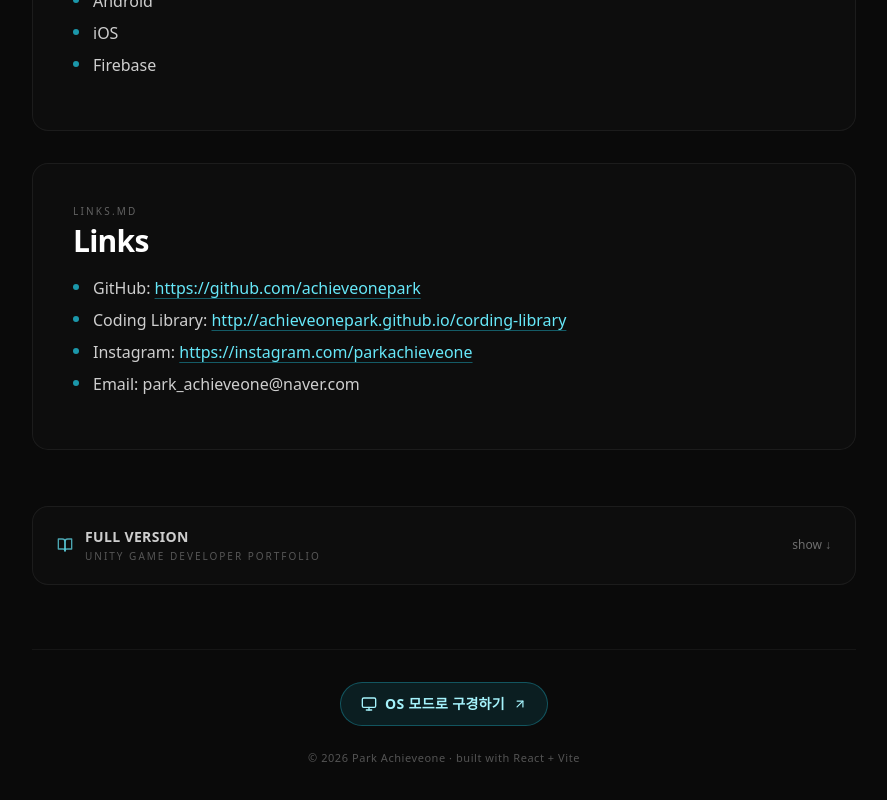
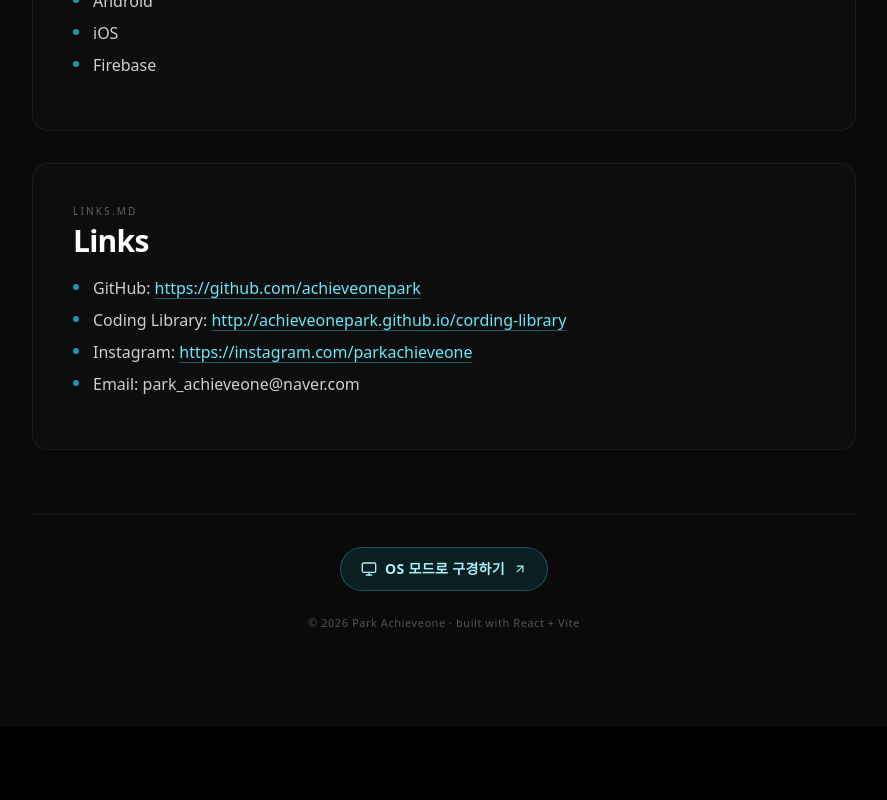
Before and after one commit to achieveonepark/achieveonepark.github.io, a React (Vite) app: page / in a window 1280 px wide. Shown: the part 8254-9054 px from the top of the page, without its empty margins (328-1215 px from the left). After the commit the page ends 8981 px from the top, so only its background shows below. Built offline with nearby package versions, Linux system fonts and the light colour scheme.

Commit message:
feat: FULL VERSION 제거

```diff
--- a/src/components/PortfolioSite.tsx
+++ b/src/components/PortfolioSite.tsx
@@ -739,48 +739,6 @@ export const PortfolioSite: React.FC<PortfolioSiteProps> = ({ onEnterOS }) => {
                         ))}
                     </div>
 
-                    {/* Collapsed section(s) at the bottom */}
-                    {collapsedSections.length > 0 && (
-                        <div className="mt-10 md:mt-14 space-y-4">
-                            {collapsedSections.map(section => {
-                                const open = collapsedOpen[section.slug];
-                                return (
-                                    <section
-                                        key={section.slug}
-                                        id={section.slug}
-                                        className="scroll-mt-24 rounded-2xl border border-white/[0.06] bg-white/[0.015]"
-                                    >
-                                        <button
-                                            type="button"
-                                            onClick={() => toggleCollapsed(section.slug)}
-                                            className="w-full flex items-center justify-between px-6 py-5 text-left text-white/70 hover:text-white transition"
-                                        >
-                                            <span className="flex items-center gap-3">
-                                                <BookOpen size={16} className="text-cyan-300/70 shrink-0" />
-                                                <span className="flex flex-col gap-0.5">
-                                                    <span className="text-sm font-semibold tracking-wide text-white/80">FULL VERSION</span>
-                                                    <span className="text-[10px] uppercase tracking-[0.2em] text-white/30">
-                                                        {section.title}
-                                                    </span>
-                                                </span>
-                                            </span>
-                                            <span className="text-xs text-white/40 shrink-0">
-                                                {open ? 'hide ↑' : 'show ↓'}
-                                            </span>
-                                        </button>
-                                        {open && (
-                                            <div className="px-6 md:px-10 pb-8 pt-2 border-t border-white/5">
-                                                {renderMarkdown(section.markdown, {
-                                                    sectionRel: section.rel,
-                                                    pathToSlug,
-                                                })}
-                                            </div>
-                                        )}
-                                    </section>
-                                );
-                            })}
-                        </div>
-                    )}
 
                     {/* Footer */}
                     <footer className="mt-16 pt-8 border-t border-white/5 text-center">
```
